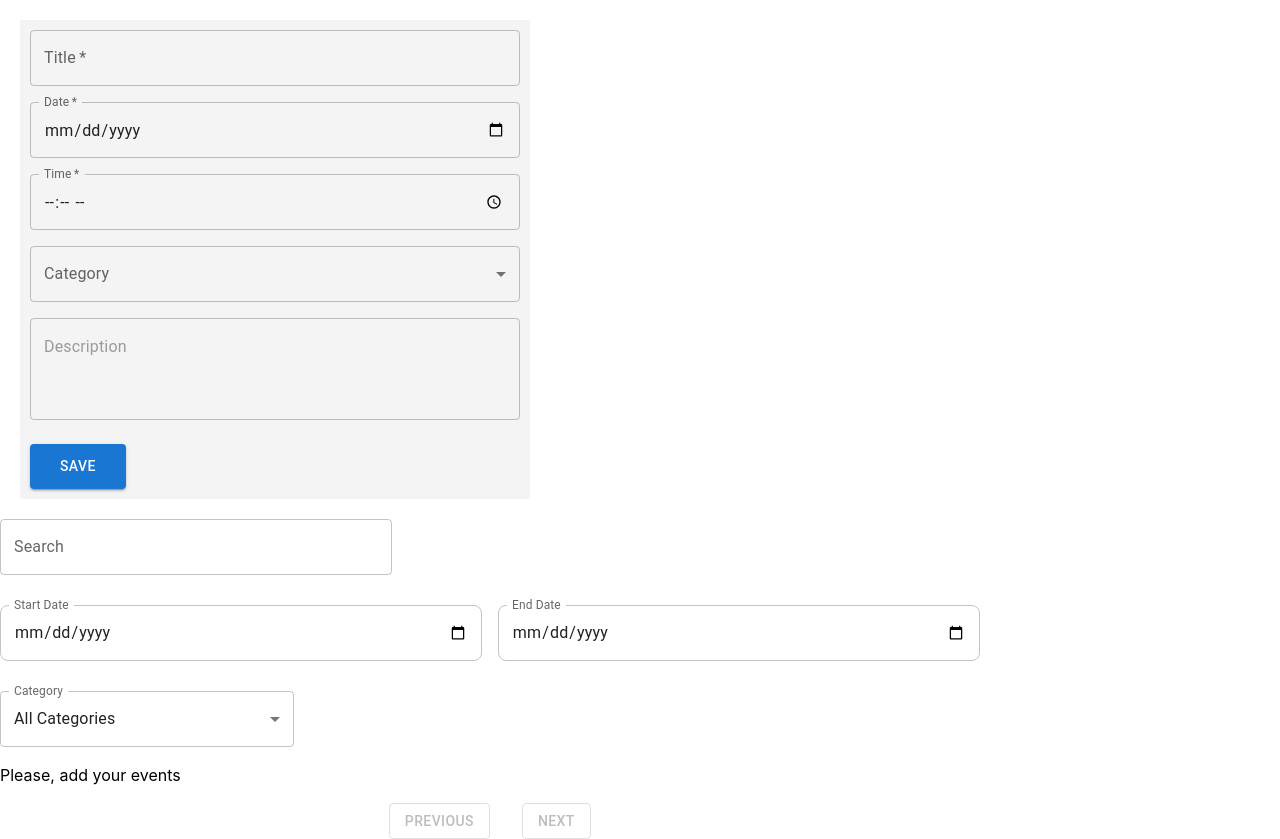
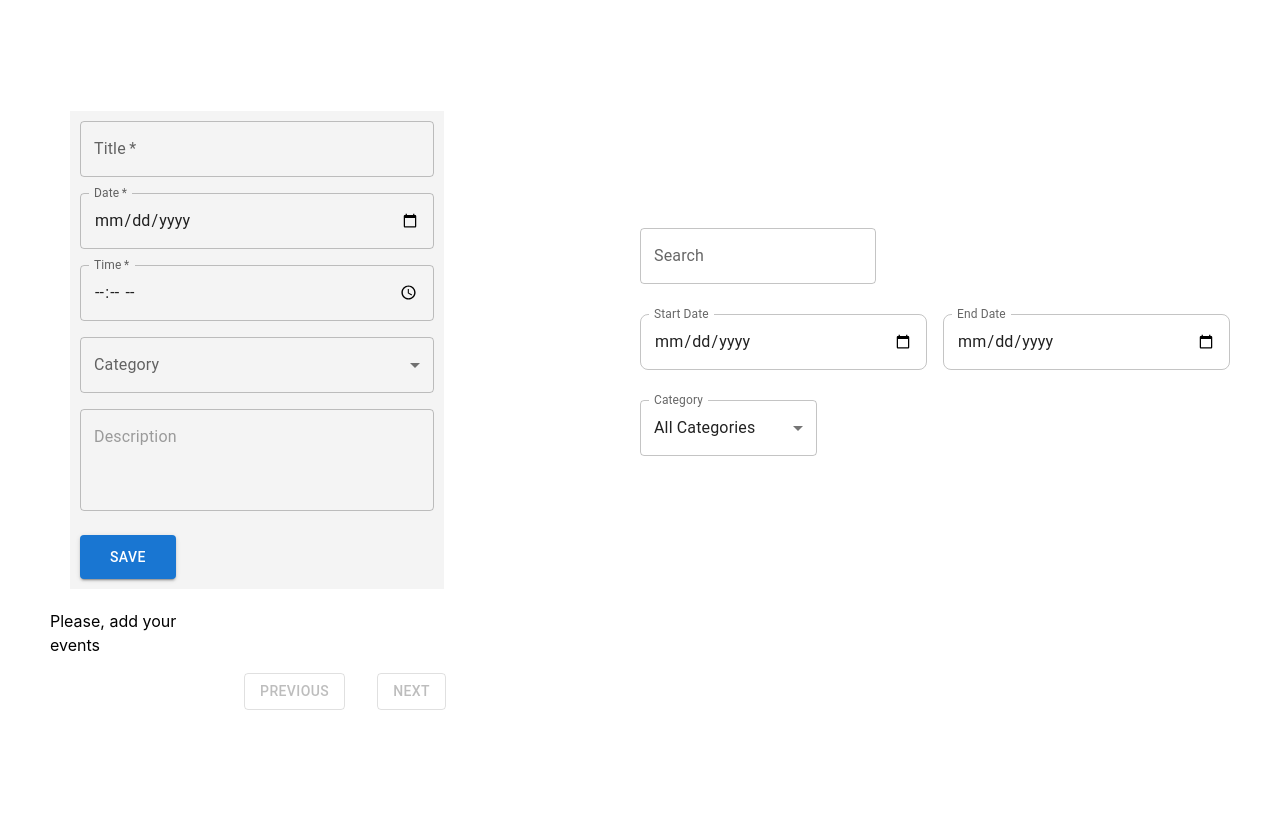
Before and after one commit to MyroslavaRohoza/Event-Scheduler, a React (Vite) app: page / in a window 1280 px wide. After the commit the page ends 800 px from the top, so only its background shows below. Built offline with nearby package versions, Linux system fonts and the light colour scheme.

Commit message:
update layout

```diff
--- a/src/components/App/App.module.css
+++ b/src/components/App/App.module.css
@@ -0,0 +1,6 @@
+.appContainer {
+  display: grid;
+  grid-template-columns: repeat(2, 1fr);
+  padding: 50px;
+  align-items: center;
+}
--- a/src/components/App/App.tsx
+++ b/src/components/App/App.tsx
@@ -1,3 +1,4 @@
+import css from "./App.module.css";
 import { CategoryFilter } from "../CategoryFilter/CategoryFilter.tsx";
 import EventFilter from "../EventFilter/EventFilter.tsx";
 import EventForm from "../EventForm/EventForm.tsx";
@@ -6,11 +7,13 @@ import SearchBar from "../SearchBar/SearchBar.tsx";
 
 const App = () => {
   return (
-    <div>
+    <div className={css.appContainer}>
       <EventForm />
-      <SearchBar />
-      <EventFilter />
-      <CategoryFilter />
+      <div>
+        <SearchBar />
+        <EventFilter />
+        <CategoryFilter />
+      </div>
       <PaginatedEventsList />
     </div>
   );
--- a/src/components/EventForm/eventForm.module.css
+++ b/src/components/EventForm/eventForm.module.css
@@ -1,5 +1,5 @@
 .eventForm {
-  width: 50%;
+  width: 60%;
   margin: 0 auto;
 }
 
--- a/src/components/EventList/eventList.module.css
+++ b/src/components/EventList/eventList.module.css
@@ -1,5 +1,5 @@
 .eventList {
   display: grid;
-  grid-template-columns: repeat(2, 1fr);
+  grid-template-columns: repeat(3, 1fr);
   gap: 40px;
 }
--- a/src/components/EventListItem/eventListItem.module.css
+++ b/src/components/EventListItem/eventListItem.module.css
@@ -1,8 +1,9 @@
 .containerWrapper {
-  padding: 25px;
+  padding: 20px;
   display: inline-grid;
   grid-gap: 20px;
-  grid-template-columns: repeat(2, 1fr);
+  width: 100%;
+  grid-template-columns: repeat(2, auto);
   align-items: center;
   border: 1px solid gray;
   border-radius: 5px;
--- a/src/state/initialState.ts
+++ b/src/state/initialState.ts
@@ -14,7 +14,7 @@ export const initialState = {
   },
   pages: {
     currentPage: 1,
-    itemsPerPage: 4,
+    itemsPerPage: 3,
     totalItems: 0,
   },
 };
--- a/src/types/eventTypes.ts
+++ b/src/types/eventTypes.ts
@@ -1,6 +1,5 @@
 import {
   ButtonProps as MuiButtonProps,
-  Button as MuiButton,
 } from "@mui/material";
 
 export type EventItem ={
```
